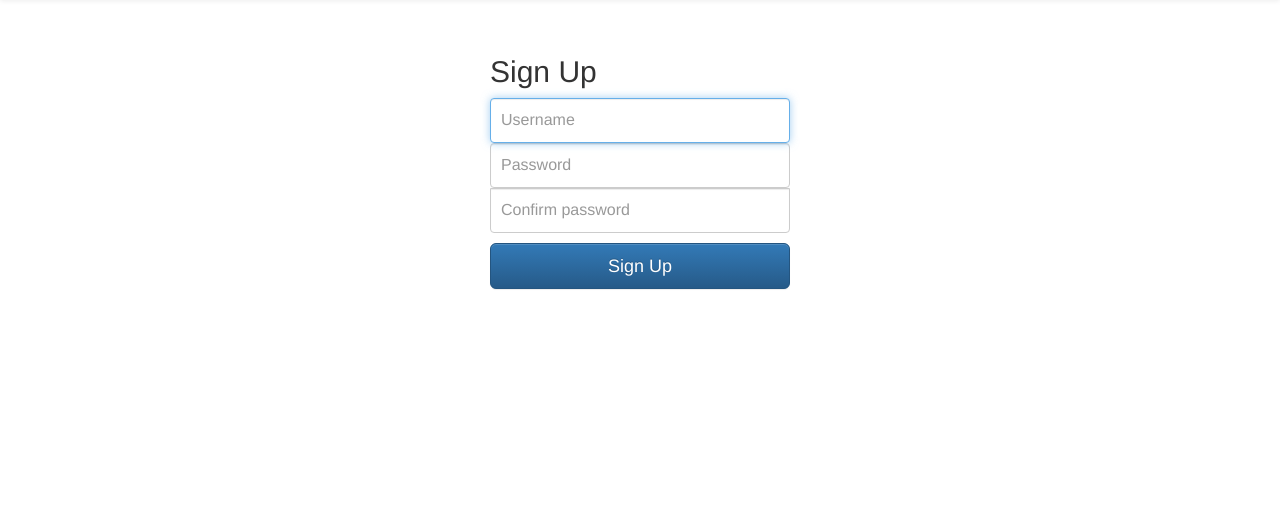
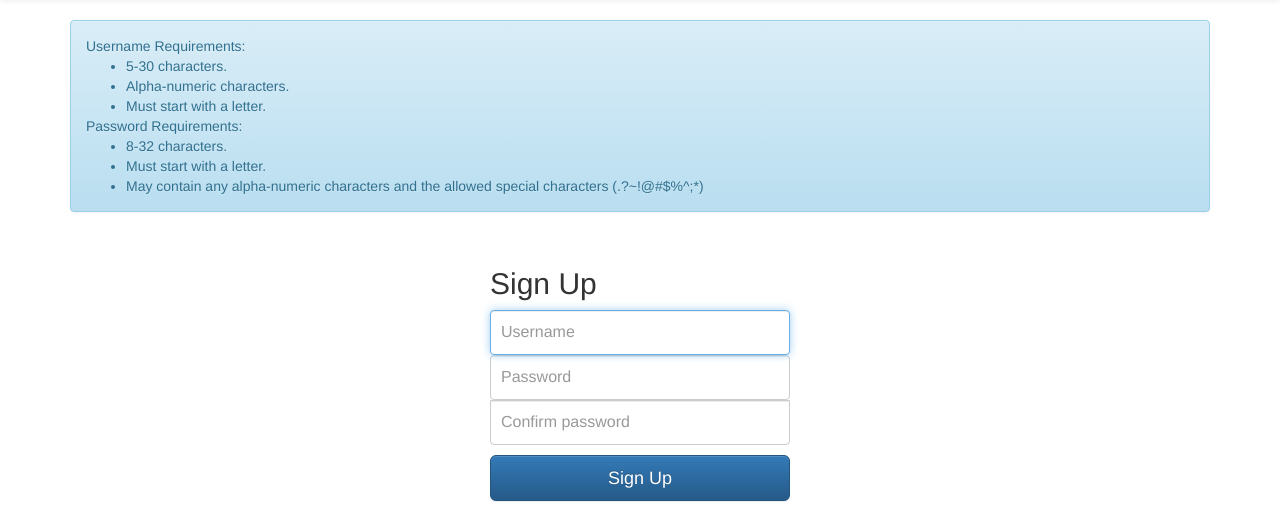
Before and after one commit to bkohler616/PhpLoginSys, a PHP site: page /SignUp.php in a window 1280 px wide. Shown: the part 51-566 px from the top of the page. Run offline with PHP 8.4, Linux system fonts and the light colour scheme.

Commit message:
Added signup information and setup the regex. Username and Password regex's are seperated.

```diff
--- a/SignUp.php
+++ b/SignUp.php
@@ -7,6 +7,95 @@
 <body>
 <?php require_once("NavBar.php"); ?>
 <div class="container">
+    <div class="alert alert-info">
+        Username Requirements:
+        <ul>
+            <li>
+                5-30 characters.
+            </li>
+            <li>
+                Alpha-numeric characters.
+            </li>
+            <li>
+                Must start with a letter.
+            </li>
+        </ul>
+
+        Password Requirements:
+        <ul>
+            <li>
+                8-32 characters.
+            </li>
+            <li>
+                Must start with a letter.
+            </li>
+            <li>
+                May contain any alpha-numeric characters and the allowed special characters (.?~!@#$%^;*)
+            </li>
+        </ul>
+    </div>
+    <?php
+    require_once("phpItems.php");
+    $errorMsg = "";
+    $errorExists = false;
+    if (isset($_POST["inputUsername"]) && isset($_POST["inputPassword"]) && isset($_POST["inputPasswordConfirm"])) {
+        if ($_POST["inputPassword"] == $_POST["inputPasswordConfirm"]) {
+
+            //ReGex checker for the username and password
+            //TODO: Fix the regex so that it can validate the password and username.
+            $testUser = preg_match($usernameRegex, $_POST["inputUsername"], $username);
+            $testPass = preg_match($passwordRegex, $_POST["inputPassword"], $password);
+
+            $validInfo = false;
+            if ($testUser == 1 && $testPass == 1) {
+                $validInfo = true;
+            }
+
+            $username = $_POST["inputUsername"];
+            $password = $_POST["inputPassword"];
+
+            //TODO: Check to see if the regex strings and the originals are the same.
+            if ($validInfo) {
+
+                // The passwords match
+                $salt = passwordHash();
+
+                $query = mysqli_query($connection, "CALL Create_User(1, '$username', '', '$password', '$salt', 1)");
+
+                if (isset($query)) {
+                    header('Location: http://' . $_SERVER['HTTP_HOST'] . "/PhpLoginSys/Login.php");
+                }
+            } else {
+                // Password does not pass the regex.
+                $errorMsg = $errorMsg . "The password is does not meet password requirements";
+                $errorExists = true;
+            }
+        } else {
+            // The passwords do not match
+            $errorMsg = $errorMsg . "The passwords do not match";
+            $errorExists = true;
+        }
+    }
+
+    if ($errorExists) {
+        echo "<div class='alert alert-danger' role='alert'>";
+        echo "Error: " . $errorMsg;
+        echo "</div>";
+
+    }
+
+    /*
+     * Generate a password salt that is ten characters long
+     * Return - Type: String
+     *          Value: The salt in a string form.
+     */
+    function passwordHash()
+    {
+        $salt = chr(mt_rand(33, 126)) . chr(mt_rand(33, 126)) . chr(mt_rand(33, 126)) . chr(mt_rand(33, 126)) . chr(mt_rand(33, 126)) . chr(mt_rand(33, 126)) . chr(mt_rand(33, 126)) . chr(mt_rand(33, 126)) . chr(mt_rand(33, 126)) . chr(mt_rand(33, 126));
+        return $salt;
+    }
+
+    ?>
     <form class="form-signin" method="post">
         <h2 class="form-signin-heading">Sign Up</h2>
         <label for="inputUsername" class="sr-only">Username</label>
@@ -25,51 +114,4 @@
 
 <?php require_once("jsItems.php"); ?>
 
-<?php
-require_once("phpItems.php");
-
-if(isset($_POST["inputUsername"]) && isset($_POST["inputPassword"]) && isset($_POST["inputPasswordConfirm"])) {
-    if($_POST["inputPassword"] == $_POST["inputPasswordConfirm"]) {
-
-        //ReGex checker for the username and password
-        //TODO: Fix the regex so that it can validate the password and username.
-        //preg_match($regexString, $_POST["inputUsername"], $username);
-        //preg_match($regexString, $_POST["inputPassword"], $password);
-
-        $username = $_POST["inputUsername"];
-        $password = $_POST["inputPassword"];
-
-        //TODO: Check to see if the regex strings and the originals are the same.
-        if (true) {
-
-            // The passwords match
-            $salt = passwordHash();
-
-            $query = mysqli_query($connection, "CALL Create_User(1, '$username', '', '$password', '$salt', 1)");
-
-            if (isset($query)) {
-                header('Location: http://' . $_SERVER['HTTP_HOST'] . "/PhpLoginSys/Login.php");
-            }
-        }
-        else {
-            // Password does not pass the regex.
-            echo "The password is not allowed";
-        }
-    } else {
-        // The passwords do not match
-        echo "The passwords do not match";
-    }
-}
-
-/*
- * Generate a password salt that is ten characters long
- * Return - Type: String
- *          Value: The salt in a string form.
- */
-function passwordHash() {
-    $salt = chr(mt_rand(33, 126)) . chr(mt_rand(33, 126)) . chr(mt_rand(33, 126)) . chr(mt_rand(33, 126)) . chr(mt_rand(33, 126)) . chr(mt_rand(33, 126)) . chr(mt_rand(33, 126)) . chr(mt_rand(33, 126)) . chr(mt_rand(33, 126)) . chr(mt_rand(33, 126));
-    return $salt;
-}
-?>
-
 </HTML>
--- a/phpItems.php
+++ b/phpItems.php
@@ -1,5 +1,6 @@
 <?php
 $connection = new mysqli("localhost", "root", "", "phpproject");
 
-$regexString = "/^(?=.*[\\p{Ll}])(?=.*[\\p{Lu}])(?=.*\\d)(?=.*[.?~!@#$%^;*])[\\p{L}\\d\\.?~!@#$%^;*]{8,}/";
+$passwordRegex = "/^(?=.*[\\p{Ll}])(?=.*[\\p{Lu}])(?=.*\\d)(?=.*[.?~!@#$%^;*])[\\p{L}\\d\\.?~!@#$%^;*]{8,}/";
+$usernameRegex = "/^(?=.*[a-zA-Z]{1,})(?=.*[\\d]{0,})[a-zA-Z0-9]{5,30}$/"
 ?>
```
